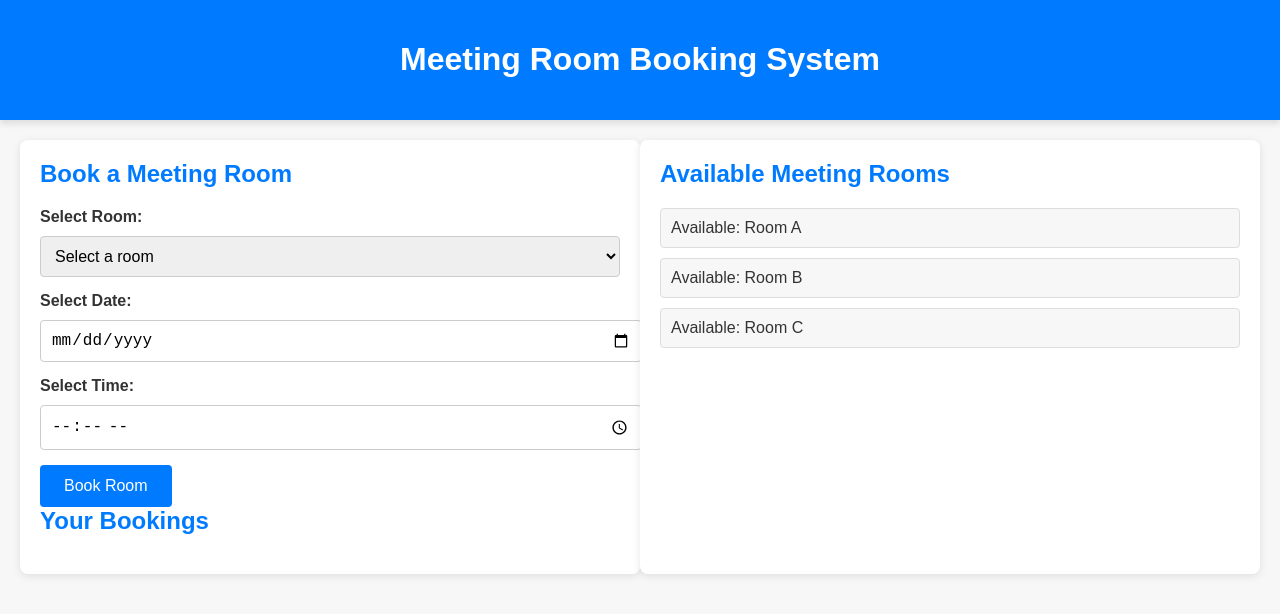
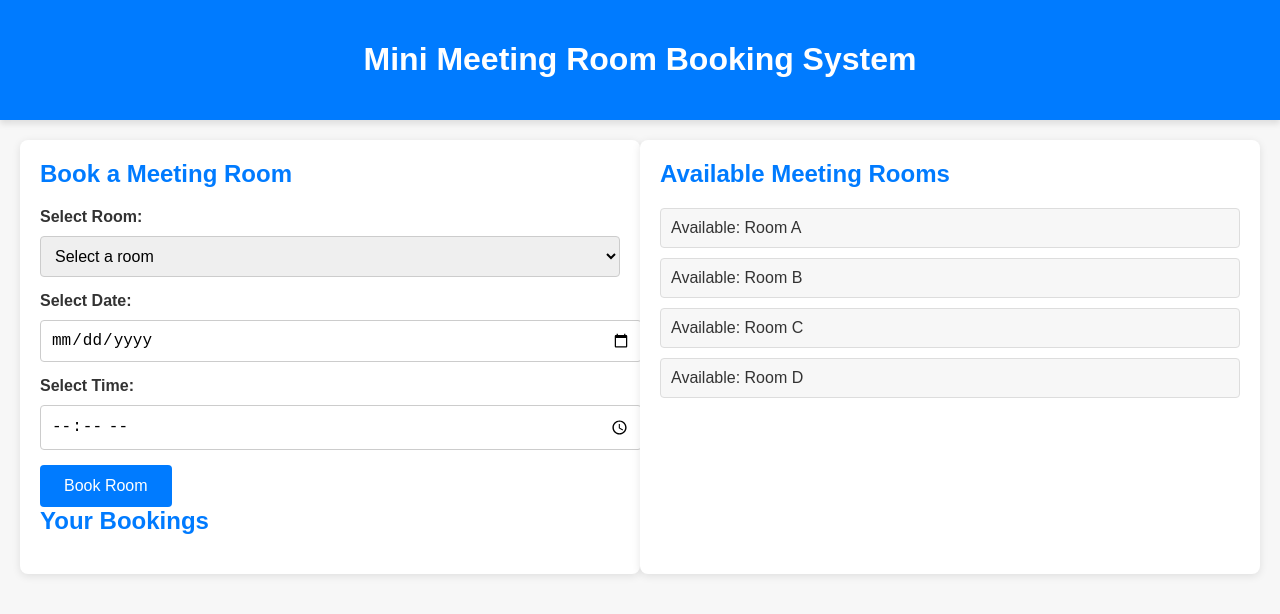
Before and after one commit to AwshalaMahesh/Mini-Booking-System-for-Meeting-Rooms, a plain HTML site: page index.html in a window 1280 px wide. Drawn offline with Linux system fonts and the light colour scheme.

Commit message:
First Commit

```diff
--- a/index.html
+++ b/index.html
@@ -4,11 +4,11 @@
     <meta charset="UTF-8">
     <meta name="viewport" content="width=device-width, initial-scale=1.0">
     <link rel="stylesheet" href="/styles.css">
-    <title>Meeting Room Booking System</title>
+    <title>Mini Meeting Room Booking System</title>
 </head>
 <body>
     <header>
-        <h1>Meeting Room Booking System</h1>
+        <h1>Mini Meeting Room Booking System</h1>
     </header>
     <main>
         <section class="booking-section">
--- a/script.js
+++ b/script.js
@@ -1,8 +1,9 @@
-// Sample meeting room data (you can replace this with your own data)
+// Sample meeting room data
 const meetingRooms = [
     { id: 1, name: 'Room A' },
     { id: 2, name: 'Room B' },
     { id: 3, name: 'Room C' },
+    { id: 4, name: 'Room D' },
 ];
 
 const bookings = [];
```
